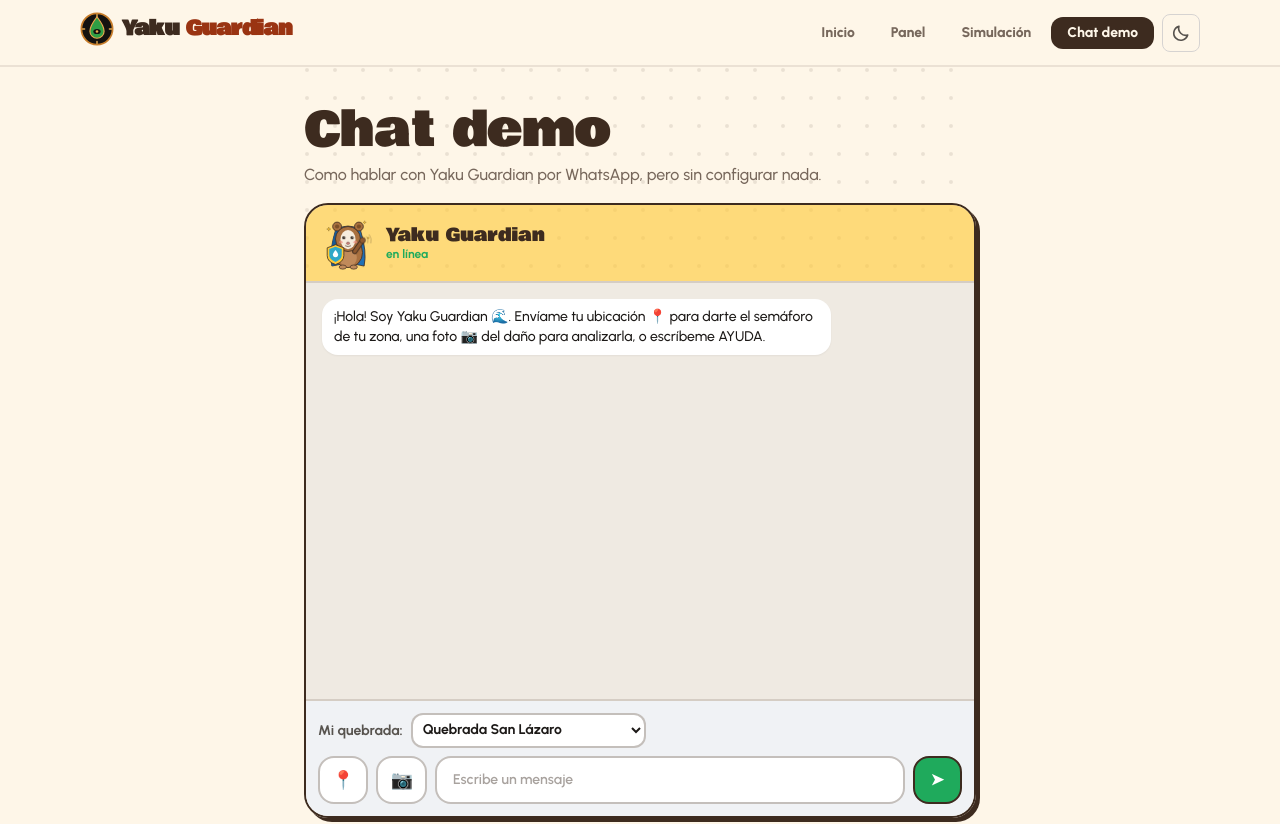
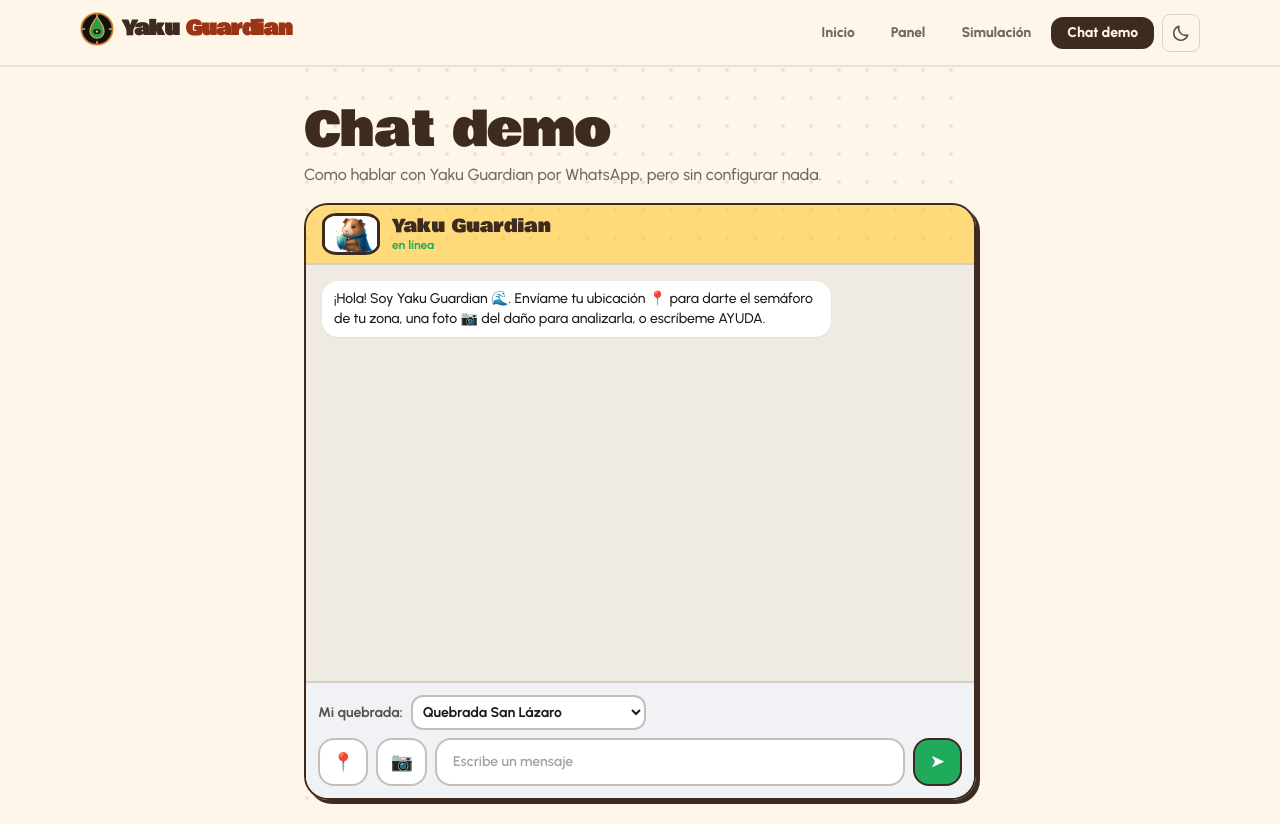
Before and after one commit to fenyx144/chaski-guardian, a Next.js app: page /chat in a window 1280 px wide. Shown: the top 824 px of the page. Built offline with nearby package versions, Linux system fonts and the light colour scheme; a web font is replaced by a local one.

Commit message:
Mascota oficial con animaciones por estado y al toque

```diff
--- a/app/globals.css
+++ b/app/globals.css
@@ -57,8 +57,66 @@ body {
   .yaku-flotar,
   .yaku-saludo,
   .yaku-ojos,
-  .yaku-rebote {
+  .yaku-rebote,
+  .yaku-mascota-saludo,
+  .yaku-mascota-susto,
+  .yaku-mascota-duda {
     animation: none !important;
+  }
+}
+
+/* Mascota oficial: mecida de saludo */
+.yaku-mascota-saludo {
+  transform-origin: 50% 85%;
+  animation: yaku-mascota-saludo 2.2s ease-in-out infinite;
+}
+
+@keyframes yaku-mascota-saludo {
+  0%,
+  100% {
+    transform: rotate(-5deg);
+  }
+  50% {
+    transform: rotate(5deg);
+  }
+}
+
+/* Mascota oficial: susto (alerta) */
+.yaku-mascota-susto {
+  transform-origin: 50% 85%;
+  animation: yaku-mascota-susto 1.6s ease-in-out infinite;
+}
+
+@keyframes yaku-mascota-susto {
+  0%,
+  18%,
+  100% {
+    transform: rotate(0deg) translateX(0);
+  }
+  4% {
+    transform: rotate(-4deg) translateX(-3px);
+  }
+  9% {
+    transform: rotate(4deg) translateX(3px);
+  }
+  13% {
+    transform: rotate(-2deg) translateX(-2px);
+  }
+}
+
+/* Mascota oficial: duda (preocupado) */
+.yaku-mascota-duda {
+  transform-origin: 50% 85%;
+  animation: yaku-mascota-duda 3s ease-in-out infinite;
+}
+
+@keyframes yaku-mascota-duda {
+  0%,
+  100% {
+    transform: rotate(-3deg);
+  }
+  50% {
+    transform: rotate(3deg);
   }
 }
 
--- a/components/Mascota.tsx
+++ b/components/Mascota.tsx
@@ -1,25 +1,18 @@
+"use client";
+
+import { motion } from "framer-motion";
+import Image from "next/image";
 import type { Semaforo } from "@/lib/risk";
+import yakuImg from "@/public/mascota-yaku.png";
 
-// Yaku, el cuy guardián: mascota original en SVG inspirada en la referencia del
-// usuario (cuy con capa azul y escudo). Expresión según el semáforo y
-// animaciones CSS (saludo, parpadeo, rebote).
+// Yaku, el cuy guardián: mascota oficial del proyecto (imagen del usuario).
+// Se presenta en marco sticker blanco para que funcione en tema claro y oscuro.
+// La foto es fija: se anima con balanceos/saltos CSS y reacciona al toque.
 
 export type Animo = "feliz" | "preocupado" | "alerta" | "sorpresa";
 
 export function animoDe(semaforo: Semaforo): Exclude<Animo, "sorpresa"> {
   return semaforo === "rojo" ? "alerta" : semaforo === "amarillo" ? "preocupado" : "feliz";
-}
-
-function Estrella({ x, y, s }: { x: number; y: number; s: number }) {
-  return (
-    <path
-      d="M0 -8 L2 -2 L8 0 L2 2 L0 8 L-2 2 L-8 0 L-2 -2 Z"
-      fill="#ffc933"
-      stroke="#3d2b1f"
-      strokeWidth="1"
-      transform={`translate(${x} ${y}) scale(${s})`}
-    />
-  );
 }
 
 export default function Mascota({
@@ -29,147 +22,41 @@ export default function Mascota({
   className = "",
 }: {
   animo?: Animo;
-  /** Si es true, levanta la patita y saluda en bucle. */
+  /** Si es true, la imagen se mece saludando en bucle. */
   saludo?: boolean;
   size?: number;
   className?: string;
 }) {
-  const pupilaY = animo === "preocupado" ? 92 : 95;
-  const pupilaR = animo === "sorpresa" ? 7.5 : animo === "alerta" ? 7 : 6;
+  const movimiento = saludo
+    ? "yaku-mascota-saludo"
+    : animo === "alerta"
+    ? "yaku-mascota-susto"
+    : animo === "preocupado"
+    ? "yaku-mascota-duda"
+    : undefined;
 
   return (
-    <svg
-      width={size}
-      height={(size * 230) / 200}
-      viewBox="0 0 200 230"
+    <span
       role="img"
       aria-label={`Yaku, el cuy guardián, ${animo}${saludo ? ", saludando" : ""}`}
-      className={className}
+      className="inline-block overflow-hidden rounded-[26%] border-[3px] border-cocoa bg-white leading-none dark:border-crema/70"
     >
-      {/* destellos */}
-      <Estrella x={26} y={62} s={1} />
-      <Estrella x={164} y={36} s={0.8} />
-      <Estrella x={178} y={96} s={0.6} />
-
-      {/* capa */}
-      <path
-        d="M52 66 Q26 150 38 204 Q100 188 162 204 Q174 150 148 66 Q124 50 100 50 Q76 50 52 66 Z"
-        fill="#1f6fb5"
-        stroke="#3d2b1f"
-        strokeWidth="3"
-      />
-      <path
-        d="M52 66 Q26 150 38 204 Q70 196 84 192 Q60 150 66 70 Z"
-        fill="#185a94"
-      />
-      {/* broche de la capa */}
-      <circle cx="100" cy="74" r="7" fill="#ffc933" stroke="#3d2b1f" strokeWidth="2.5" />
-
-      {/* orejas */}
-      <circle cx="58" cy="52" r="17" fill="#a8703f" stroke="#3d2b1f" strokeWidth="3" />
-      <circle cx="58" cy="52" r="8" fill="#7c4f28" />
-      <circle cx="142" cy="52" r="17" fill="#a8703f" stroke="#3d2b1f" strokeWidth="3" />
-      <circle cx="142" cy="52" r="8" fill="#7c4f28" />
-
-      {/* cuerpo y cabeza */}
-      <ellipse cx="100" cy="152" rx="56" ry="58" fill="#a8703f" stroke="#3d2b1f" strokeWidth="3" />
-      <ellipse cx="100" cy="172" rx="34" ry="36" fill="#c08a5a" />
-      <circle cx="100" cy="100" r="48" fill="#a8703f" stroke="#3d2b1f" strokeWidth="3" />
-      {/* mancha clara de la cara */}
-      <ellipse cx="100" cy="102" rx="29" ry="37" fill="#f6ecdd" />
-
-      {/* ojos (parpadean) */}
-      <g className="yaku-ojos">
-        <circle cx="84" cy={pupilaY} r={pupilaR} fill="#241a13" />
-        <circle cx="116" cy={pupilaY} r={pupilaR} fill="#241a13" />
-        <circle cx={84 + 2} cy={pupilaY - 2} r="2" fill="#fff" />
-        <circle cx={116 + 2} cy={pupilaY - 2} r="2" fill="#fff" />
-      </g>
-      {animo === "alerta" && (
-        <g stroke="#3d2b1f" strokeWidth="3.5" strokeLinecap="round">
-          <line x1="74" y1="80" x2="92" y2="85" />
-          <line x1="126" y1="80" x2="108" y2="85" />
-        </g>
-      )}
-      {animo === "sorpresa" && (
-        <g fill="none" stroke="#3d2b1f" strokeWidth="3" strokeLinecap="round">
-          <path d="M74 80 Q84 73 94 79" />
-          <path d="M106 79 Q116 73 126 80" />
-        </g>
-      )}
-      {/* chapitas */}
-      <ellipse cx="72" cy="112" rx="7" ry="5" fill="#e8907f" opacity="0.8" />
-      <ellipse cx="128" cy="112" rx="7" ry="5" fill="#e8907f" opacity="0.8" />
-      {/* nariz y boca */}
-      <ellipse cx="100" cy="116" rx="6" ry="4.5" fill="#d67f7f" stroke="#3d2b1f" strokeWidth="1.5" />
-      {animo === "feliz" && (
-        <path
-          d="M90 126 Q100 133 110 126"
-          fill="none"
-          stroke="#3d2b1f"
-          strokeWidth="2.5"
-          strokeLinecap="round"
+      <motion.span
+        className="block"
+        whileHover={{ scale: 1.05, rotate: -2 }}
+        whileTap={{ scale: 0.85, rotate: 3 }}
+        transition={{ type: "spring", stiffness: 400, damping: 12 }}
+        title="¡Toca a Yaku!"
+      >
+        <Image
+          src={yakuImg}
+          alt=""
+          width={size}
+          height={Math.round((size * yakuImg.height) / yakuImg.width)}
+          className={`${movimiento ?? ""} ${className}`}
+          priority={size > 80}
         />
-      )}
-      {animo === "preocupado" && (
-        <path
-          d="M92 129 q4 -3 8 0 q4 3 8 0"
-          fill="none"
-          stroke="#3d2b1f"
-          strokeWidth="2.5"
-          strokeLinecap="round"
-        />
-      )}
-      {animo === "alerta" && (
-        <ellipse cx="100" cy="130" rx="5" ry="7" fill="#3d2b1f" />
-      )}
-      {animo === "sorpresa" && (
-        <ellipse cx="100" cy="131" rx="6" ry="8.5" fill="#3d2b1f" />
-      )}
-      {animo === "preocupado" && (
-        <path
-          d="M142 66 c4 6 4 10 0 12 c-4 -2 -4 -6 0 -12"
-          fill="#7db8e8"
-          stroke="#3d2b1f"
-          strokeWidth="1.5"
-        />
-      )}
-
-      {/* patita derecha: saluda o descansa */}
-      {saludo ? (
-        <g className="yaku-saludo">
-          <line x1="126" y1="148" x2="154" y2="110" stroke="#3d2b1f" strokeWidth="20" strokeLinecap="round" />
-          <line x1="126" y1="148" x2="154" y2="110" stroke="#8f5a30" strokeWidth="13" strokeLinecap="round" />
-          <circle cx="157" cy="106" r="11" fill="#8f5a30" stroke="#3d2b1f" strokeWidth="2.5" />
-          <g fill="none" stroke="#3d2b1f" strokeWidth="3" strokeLinecap="round" opacity="0.35">
-            <path d="M173 92 q8 10 4 24" />
-            <path d="M184 86 q10 13 5 31" />
-          </g>
-        </g>
-      ) : (
-        <ellipse cx="132" cy="168" rx="12" ry="16" fill="#8f5a30" stroke="#3d2b1f" strokeWidth="2.5" />
-      )}
-      {/* patas */}
-      <ellipse cx="80" cy="208" rx="14" ry="8" fill="#c08a5a" stroke="#3d2b1f" strokeWidth="2.5" />
-      <ellipse cx="122" cy="208" rx="14" ry="8" fill="#c08a5a" stroke="#3d2b1f" strokeWidth="2.5" />
-
-      {/* escudo con gota */}
-      <g transform={animo === "alerta" ? "translate(-4 -6)" : undefined}>
-        <path
-          d="M52 122 L84 134 V164 Q84 188 52 198 Q20 188 20 164 V134 Z"
-          fill="#ffc933"
-          stroke="#3d2b1f"
-          strokeWidth="3"
-        />
-        <path
-          d="M52 130 L76 138 V162 Q76 180 52 188 Q28 180 28 162 V138 Z"
-          fill="#2fa8c7"
-        />
-        <path
-          d="M52 142 C52 142 42 154 42 160 a10 10 0 0 0 20 0 C62 154 52 142 52 142 Z"
-          fill="#fff"
-        />
-      </g>
-    </svg>
+      </motion.span>
+    </span>
   );
 }
```
Also changed, not shown: public/mascota-yaku.png (added).
